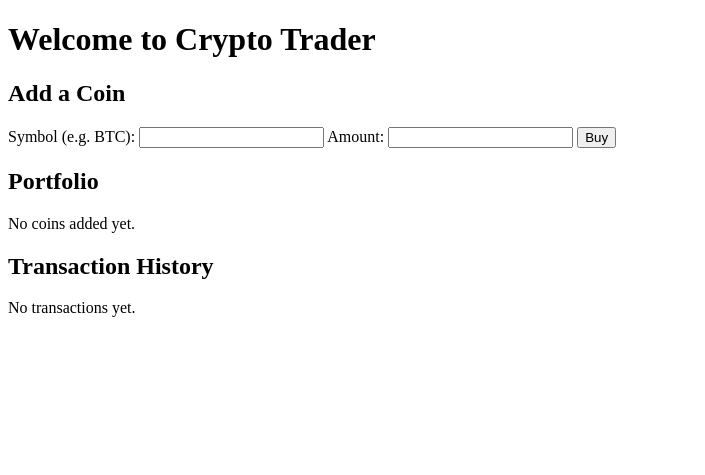
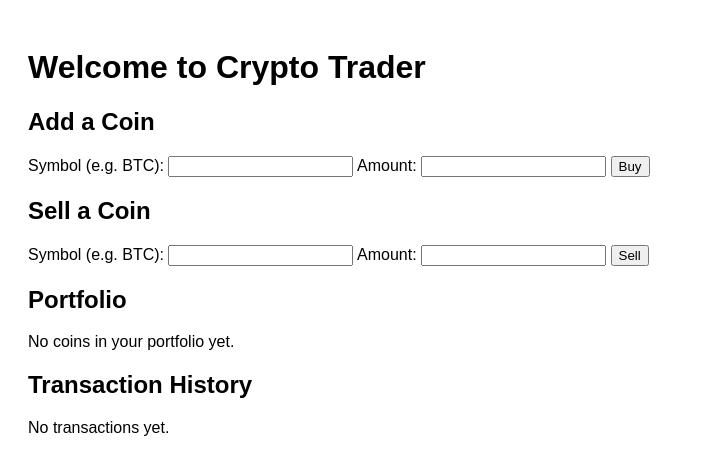
Before and after one commit to BarbarossaLives/CryptoCurrencySim, a FastAPI app: template app/templates/index.html in a window 1280 px wide. Shown: the top 475 px of the page, without its empty margins (0-705 px from the left). Run offline with FastAPI, Linux system fonts and the light colour scheme; the template is opened without the code that fills it, so the values that code supplies are empty.

Commit message:
section 7 complete

```diff
--- a/app/main.py
+++ b/app/main.py
@@ -8,8 +8,7 @@ from app.models.db import Base, engine
 from app.services.portfolio import get_portfolio
 from app.services.portfolio import log_transaction
 from app.services.portfolio import get_transactions
-
-
+from fastapi import HTTPException
 
 
 app = FastAPI()
@@ -18,8 +17,8 @@ Base.metadata.create_all(bind=engine)
 templates = Jinja2Templates(directory="app/templates")
 
 @app.get("/")
-def homepage(request: Request):
-    coins = get_portfolio()
+async def homepage(request: Request):
+    coins = await get_portfolio()
     transactions = get_transactions()
     return templates.TemplateResponse("index.html", {
         "request": request,
@@ -27,11 +26,24 @@ def homepage(request: Request):
         "transactions": transactions
     })
 
-
-
 @app.post("/buy")
 async def buy_coin(request: Request, symbol: str = Form(...), amount: float = Form(...)):
     price = await get_price(symbol)
     add_coin(symbol, amount, price)
     log_transaction(symbol, amount, price, "buy")
     return RedirectResponse(url="/", status_code=303)
+
+@app.post("/sell")
+async def sell_coin(request: Request, symbol: str = Form(...), amount: float = Form(...)):
+    symbol = symbol.upper()
+    coins = await get_portfolio()
+
+    # Check if user has enough
+    matching = next((c for c in coins if c["symbol"] == symbol), None)
+    if not matching or matching["amount"] < amount:
+        raise HTTPException(status_code=400, detail="Not enough holdings to sell.")
+
+    price = await get_price(symbol)
+    add_coin(symbol, -amount, price)  # negative amount reduces holdings
+    log_transaction(symbol, -amount, price, "sell")
+    return RedirectResponse(url="/", status_code=303)
--- a/app/templates/index.html
+++ b/app/templates/index.html
@@ -2,6 +2,14 @@
 <html>
 <head>
     <title>Crypto Trader</title>
+    <style>
+        body { font-family: Arial, sans-serif; padding: 20px; }
+        table { border-collapse: collapse; margin-top: 20px; }
+        th, td { border: 1px solid #ccc; padding: 8px; text-align: center; }
+        th { background-color: #f2f2f2; }
+        .positive { color: green; }
+        .negative { color: red; }
+    </style>
 </head>
 <body>
     <h1>Welcome to Crypto Trader</h1>
@@ -14,32 +22,52 @@
         <input type="number" name="amount" step="any" required>
         <button type="submit">Buy</button>
     </form>
+
+    <h2>Sell a Coin</h2>
+    <form method="post" action="/sell">
+        <label>Symbol (e.g. BTC):</label>
+        <input type="text" name="symbol" required>
+        <label>Amount:</label>
+        <input type="number" name="amount" step="any" required>
+        <button type="submit">Sell</button>
+    </form>
+
+
     <h2>Portfolio</h2>
     {% if portfolio %}
-            <table border="1" cellpadding="5">
+    <table>
         <tr>
             <th>Symbol</th>
             <th>Amount</th>
-                    <th>Price (USD)</th>
-                    <th>Value (USD)</th>
+            <th>Avg Buy Price (USD)</th>
+            <th>Buy Value (USD)</th>
+            <th>Current Price (USD)</th>
+            <th>Current Value (USD)</th>
+            <th>ROI (%)</th>
         </tr>
         {% for coin in portfolio %}
         <tr>
-                    <td>{{ coin.symbol }}</td>
-                    <td>{{ coin.amount }}</td>
-                    <td>{{ coin.price_usd }}</td>
-                    <td>{{ coin.value_usd }}</td>
+            <td>{{ coin["symbol"] }}</td>
+            <td>{{ coin["amount"] }}</td>
+            <td>{{ coin["price_usd"] }}</td>
+            <td>{{ coin["value_usd"] }}</td>
+            <td>{{ coin["current_price"] }}</td>
+            <td>{{ coin["current_value"] }}</td>
+            <td>
+                <span class="{{ 'positive' if coin['roi'] >= 0 else 'negative' }}">
+                    {{ coin["roi"] }}%
+                </span>
+            </td>
         </tr>
         {% endfor %}
     </table>
     {% else %}
-            <p>No coins added yet.</p>
+        <p>No coins in your portfolio yet.</p>
     {% endif %}
 
     <h2>Transaction History</h2>
-
     {% if transactions %}
-<table border="1" cellpadding="5">
+    <table>
         <tr>
             <th>Date</th>
             <th>Type</th>
@@ -62,7 +90,5 @@
     {% else %}
         <p>No transactions yet.</p>
     {% endif %}
-
-
 </body>
 </html>
```
Also changed, not shown: app/services/portfolio.py (+29 -3 lines), crypto.db. Lines whose indentation alone changed are shown as unchanged.
